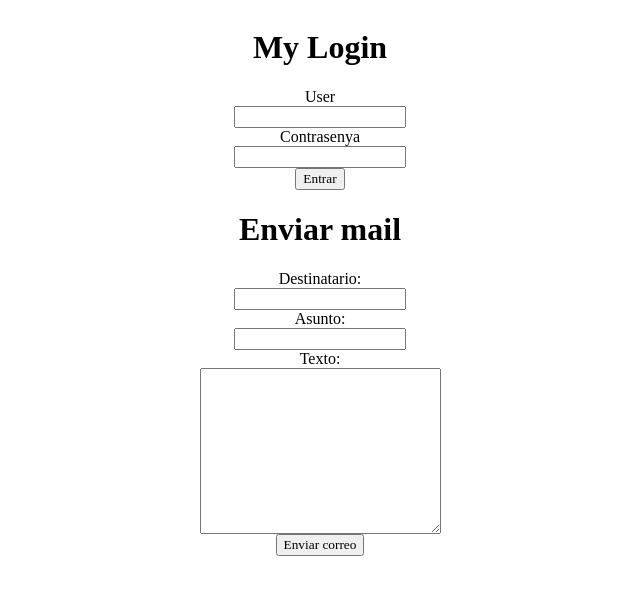
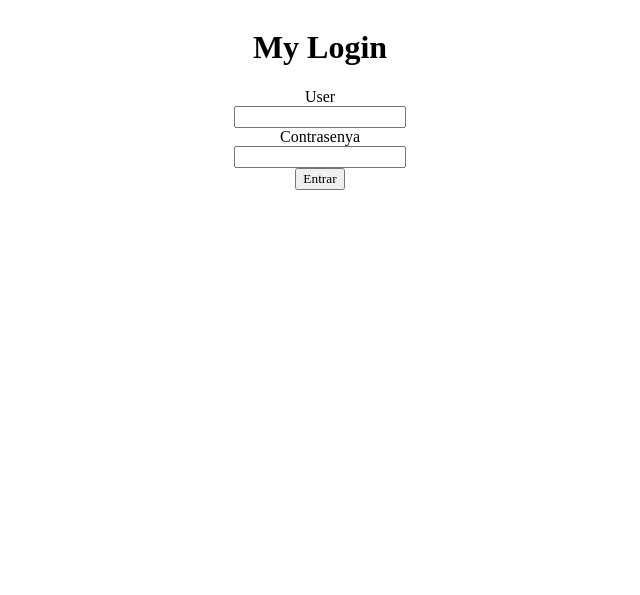
Before and after one commit to polcortes/M07-UF3-PR3.3, a PHP site: page / in a window 1280 px wide. Shown: the top 595 px of the page, without its empty margins (320-960 px from the left). Run offline with PHP 8.4, Linux system fonts and the light colour scheme.

Commit message:
Codigo vulnerable actualizado

```diff
--- a/index.php
+++ b/index.php
@@ -32,7 +32,7 @@
             exit;
         }
 
-        $query = $pdo -> prepare("SELECT * FROM users WHERE nom = '". $_POST["user"] ."' AND '". $_POST["pass"] ."' = contrasenya;");
+        $query = $pdo -> prepare("SELECT nom, contrasenya FROM users WHERE nom = '". $_POST["user"] ."' AND contrasenya = SHA2('". $_POST["pass"] ."', 512) ;");
         $query -> execute();
 
         $row = $query -> fetch();
@@ -40,7 +40,7 @@
             echo "<span>Benvingut, ". $row["nom"] ."!</span>";
         }
 
-        var_dump($row);
+        // var_dump($row);
 
         // pol -> '12345'
         // erik -> '123454321'
@@ -80,35 +80,3 @@
     </style>
 </body>
 </html>
-
-<!DOCTYPE html>
-<html lang="en">
-<head>
-    <meta charset="UTF-8">
-    <meta name="viewport" content="width=device-width, initial-scale=1.0">
-    <title>Enviar mails.</title>
-</head>
-<body>
-    <main style="display: flex; flex-direction: column; justify-content: center; align-items: center;">
-        <h1>Enviar mail</h1>
-        <?php
-        if (isset($_POST["texto"])) {
-            mail(
-                $_POST["email"],        // Destinatario.
-                $_POST["asunto"],       // Asunto.
-                $_POST["texto"]         // Contenido del mensaje.
-            );
-            echo "<span>Mail enviado.   Revisa tu bandeja!</span>";
-        } else {
-            echo '
-            <form style="display: flex; flex-direction: column; justify-content: center; align-items: center; width: 70vw;" method="post">
-                <label>Destinatario:<input type="email" name="email" id="email"></label>
-                <label>Asunto:<input type="text" name="asunto" id="asunto"></label>
-                <label>Texto: <textarea name="texto" id="texto" cols="30" rows="10"></textarea></label>
-                <input type="submit" value="Enviar correo" style="width: fit-content;">
-            </form>';
-        }
-        ?>
-    </main>
-</body>
-</html>
```
